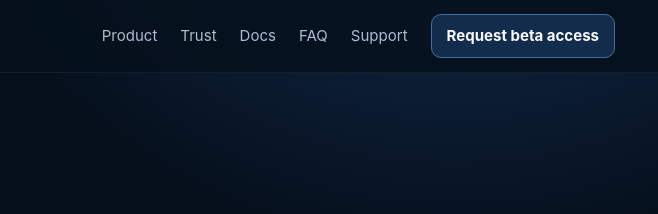
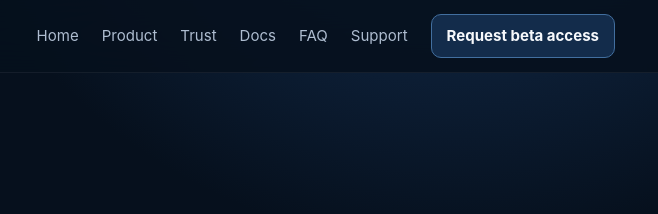
Before and after one commit to PharmedAI/resultary-site, a plain HTML site: page product/index.html in a window 1280 px wide. Shown: the top 214 px of the page, 605-1263 px from the left. Drawn offline with Linux system fonts and the light colour scheme.

Commit message:
Add explicit Home link to primary navigation

```diff
--- a/product/index.html
+++ b/product/index.html
@@ -1,4 +1,4 @@
-<!doctype html><html lang="en"><head><meta charset="utf-8"><meta name="viewport" content="width=device-width,initial-scale=1"><title>Product — Resultary</title><meta name="description" content="See how Resultary verifies Jira automation runs, business outcomes, incidents, recovery and quantified exposure."><link rel="icon" href="/favicon.svg"><link rel="canonical" href="https://getresultary.com/product/"><link rel="stylesheet" href="/styles.css"></head><body><a class="skip-link" href="#main">Skip to content</a><header><div class="container nav"><a class="brand" href="/" aria-label="Resultary home"><span class="mark">R</span>Resultary</a><nav aria-label="Primary navigation"><a href="/product/">Product</a><a href="/trust/">Trust</a><a href="/docs/">Docs</a><a href="/faq/">FAQ</a><a href="/support/">Support</a><a class="nav-cta" href="mailto:support@getresultary.com?subject=Resultary%20Private%20Beta&amp;body=Name%3A%20%0ACompany%3A%20%0ARole%3A%20%0AJira%20Cloud%20site%3A%20%0AApprox.%20number%20of%20automations%3A%20%0AAutomation%20I%20want%20to%20test%3A%20">Request beta access</a></nav></div></header>
+<!doctype html><html lang="en"><head><meta charset="utf-8"><meta name="viewport" content="width=device-width,initial-scale=1"><title>Product — Resultary</title><meta name="description" content="See how Resultary verifies Jira automation runs, business outcomes, incidents, recovery and quantified exposure."><link rel="icon" href="/favicon.svg"><link rel="canonical" href="https://getresultary.com/product/"><link rel="stylesheet" href="/styles.css"></head><body><a class="skip-link" href="#main">Skip to content</a><header><div class="container nav"><a class="brand" href="/" aria-label="Resultary home"><span class="mark">R</span>Resultary</a><nav aria-label="Primary navigation"><a href="/">Home</a><a href="/product/">Product</a><a href="/trust/">Trust</a><a href="/docs/">Docs</a><a href="/faq/">FAQ</a><a href="/support/">Support</a><a class="nav-cta" href="mailto:support@getresultary.com?subject=Resultary%20Private%20Beta&amp;body=Name%3A%20%0ACompany%3A%20%0ARole%3A%20%0AJira%20Cloud%20site%3A%20%0AApprox.%20number%20of%20automations%3A%20%0AAutomation%20I%20want%20to%20test%3A%20">Request beta access</a></nav></div></header>
 <main id="main"><section class="page"><div class="container"><span class="eyebrow">Product</span><h1>Automation assurance from run signal to verified recovery.</h1><p class="lead">Resultary gives Jira teams two distinct signals: whether the automation ran, and whether the business outcome actually appeared.</p>
 <div class="actions"><a class="button" href="mailto:support@getresultary.com?subject=Resultary%20Private%20Beta&amp;body=Name%3A%20%0ACompany%3A%20%0ARole%3A%20%0AJira%20Cloud%20site%3A%20%0AApprox.%20number%20of%20automations%3A%20%0AAutomation%20I%20want%20to%20test%3A%20">Request private beta</a><a class="button secondary" href="/docs/">Read getting started</a></div>
 <div class="split" style="margin-top:42px"><div class="comparison success"><div class="label">Level 1</div><div class="state">Run assurance</div><p>Did the automation send its expected Resultary heartbeat, and did it arrive on time?</p></div><div class="comparison success"><div class="label">Level 2</div><div class="state">Business-result assurance</div><p>Did the configured Jira evidence exist within the expected run window?</p></div></div>
```
